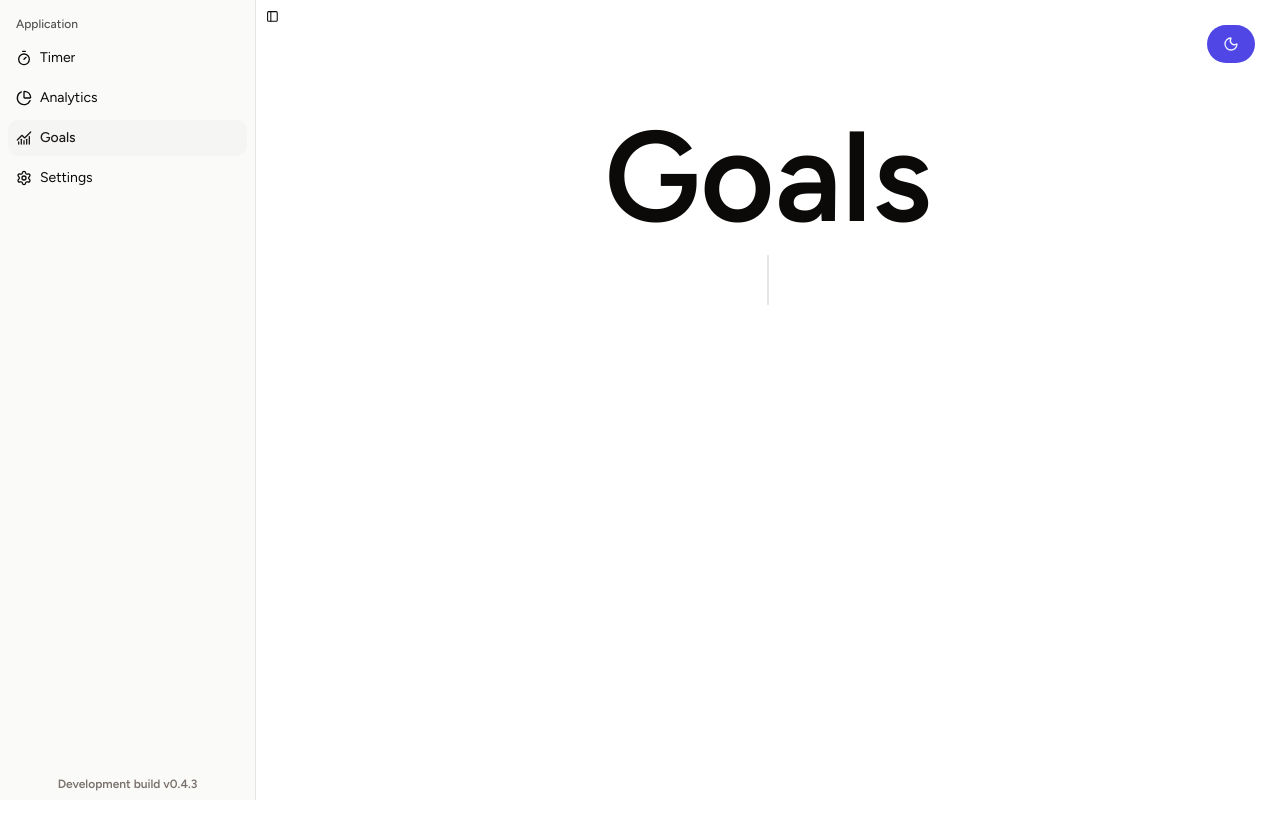
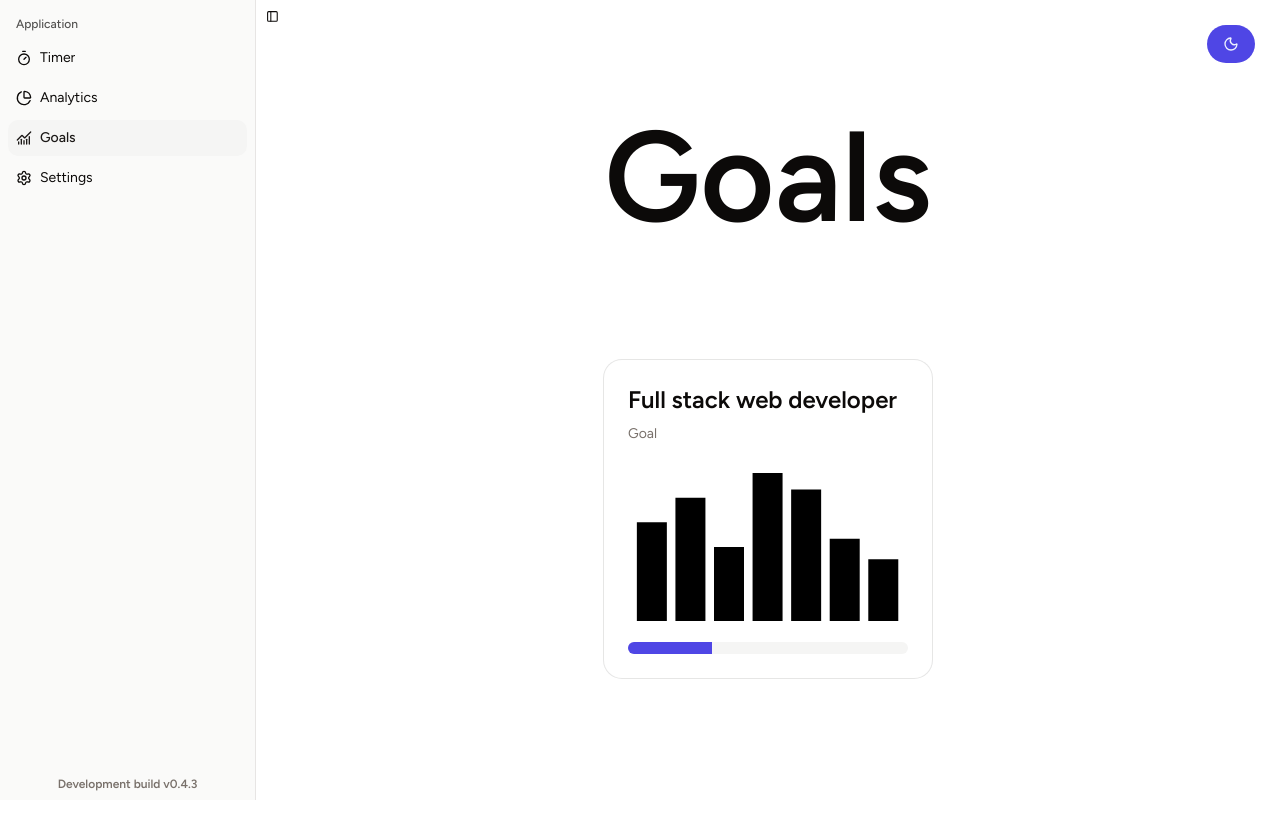
Before and after one commit to proivan1711/iXQU, a Next.js app: page /goals in a window 1280 px wide. Before the commit the page ends 800 px from the top, so only its background shows below. Built offline with nearby package versions, Linux system fonts and the light colour scheme.

Commit message:
Made a progress card partially

```diff
--- a/package.json
+++ b/package.json
@@ -14,6 +14,7 @@
     "@icons-pack/react-simple-icons": "^13.8.0",
     "class-variance-authority": "^0.7.1",
     "clsx": "^2.1.1",
+    "date-fns": "^4.1.0",
     "lucide-react": "^0.563.0",
     "next": "^16.1.6",
     "next-themes": "^0.4.6",
@@ -21,7 +22,7 @@
     "react": "^19.2.4",
     "react-dom": "^19.2.4",
     "react-timer-hook": "^4.0.5",
-    "recharts": "^2.15.4",
+    "recharts": "2.15.4",
     "shadcn": "^3.8.3",
     "sonner": "^2.0.7",
     "tailwind-merge": "^3.4.0",
--- a/src/app/goals/page.tsx
+++ b/src/app/goals/page.tsx
@@ -1,12 +1,14 @@
-import Goal from "@/features/goals/components/Goal";
+import GoalCard from "@/features/goals/components/Goal";
 
 export default function Goals() {
   return (
-    <div className="flex flex-col items-center justify-center gap-4">
+    <div className="flex flex-col items-center justify-start gap-30 w-full h-dvh">
       <h1 className="text-7xl md:text-9xl text-balance font-semibold text-center mt-20">
         Goals
       </h1>
-      <Goal />
+      <div>
+        <GoalCard />
+      </div>
     </div>
   );
 }
--- /dev/null
+++ b/src/components/ui/progress.tsx
@@ -0,0 +1,31 @@
+"use client"
+
+import * as React from "react"
+import { Progress as ProgressPrimitive } from "radix-ui"
+
+import { cn } from "@/lib/utils"
+
+function Progress({
+  className,
+  value,
+  ...props
+}: React.ComponentProps<typeof ProgressPrimitive.Root>) {
+  return (
+    <ProgressPrimitive.Root
+      data-slot="progress"
+      className={cn(
+        "bg-muted h-3 rounded-4xl relative flex w-full items-center overflow-x-hidden",
+        className
+      )}
+      {...props}
+    >
+      <ProgressPrimitive.Indicator
+        data-slot="progress-indicator"
+        className="bg-primary size-full flex-1 transition-all"
+        style={{ transform: `translateX(-${100 - (value || 0)}%)` }}
+      />
+    </ProgressPrimitive.Root>
+  )
+}
+
+export { Progress }
--- a/src/features/goals/components/Goal.tsx
+++ b/src/features/goals/components/Goal.tsx
@@ -1,5 +1,76 @@
-import { Card } from "@/components/ui/card";
+"use client";
 
-export default function Goal() {
-  return <Card></Card>;
+import {formatDuration} from "date-fns";
+import {Bar, BarChart} from "recharts";
+import {Card, CardContent, CardDescription, CardHeader, CardTitle,} from "@/components/ui/card";
+import {type ChartConfig, ChartContainer, ChartTooltip, ChartTooltipContent,} from "@/components/ui/chart";
+import {Progress} from "@/components/ui/progress";
+
+const chartConfig = {
+  pomodoros: {
+    label: "Pomodoro Time",
+  },
+} satisfies ChartConfig;
+
+const data = [
+  {
+    day: "Monday",
+    value: 120,
+  },
+  {
+    day: "Tuesday",
+    value: 150,
+  },
+  {
+    day: "Wednesday",
+    value: 90,
+  },
+  {
+    day: "Thursday",
+    value: 180,
+  },
+  {
+    day: "Friday",
+    value: 160,
+  },
+  {
+    day: "Saturday",
+    value: 100,
+  },
+  {
+    day: "Sunday",
+    value: 75,
+  },
+];
+
+export default function GoalCard() {
+  return (
+    <Card>
+      <CardHeader>
+        <CardTitle className="text-2xl font-semibold">
+          Full stack web developer
+        </CardTitle>
+        <CardDescription>Goal</CardDescription>
+      </CardHeader>
+      <CardContent className="gap-4 flex flex-col">
+        <ChartContainer config={chartConfig} className="w-70">
+          <BarChart accessibilityLayer data={data}>
+            <ChartTooltip
+              content={
+                <ChartTooltipContent className="w-30" nameKey="pomodoros" />
+              }
+              formatter={(time: number) => {
+                return formatDuration({
+                  minutes: time % 60,
+                  hours: Math.floor(time / 60),
+                });
+              }}
+            />
+            <Bar dataKey={"value"}></Bar>
+          </BarChart>
+        </ChartContainer>
+        <Progress value={30} />
+      </CardContent>
+    </Card>
+  );
 }
```
Also changed, not shown: 1 other file (tests, documents, lock files or other folders).
